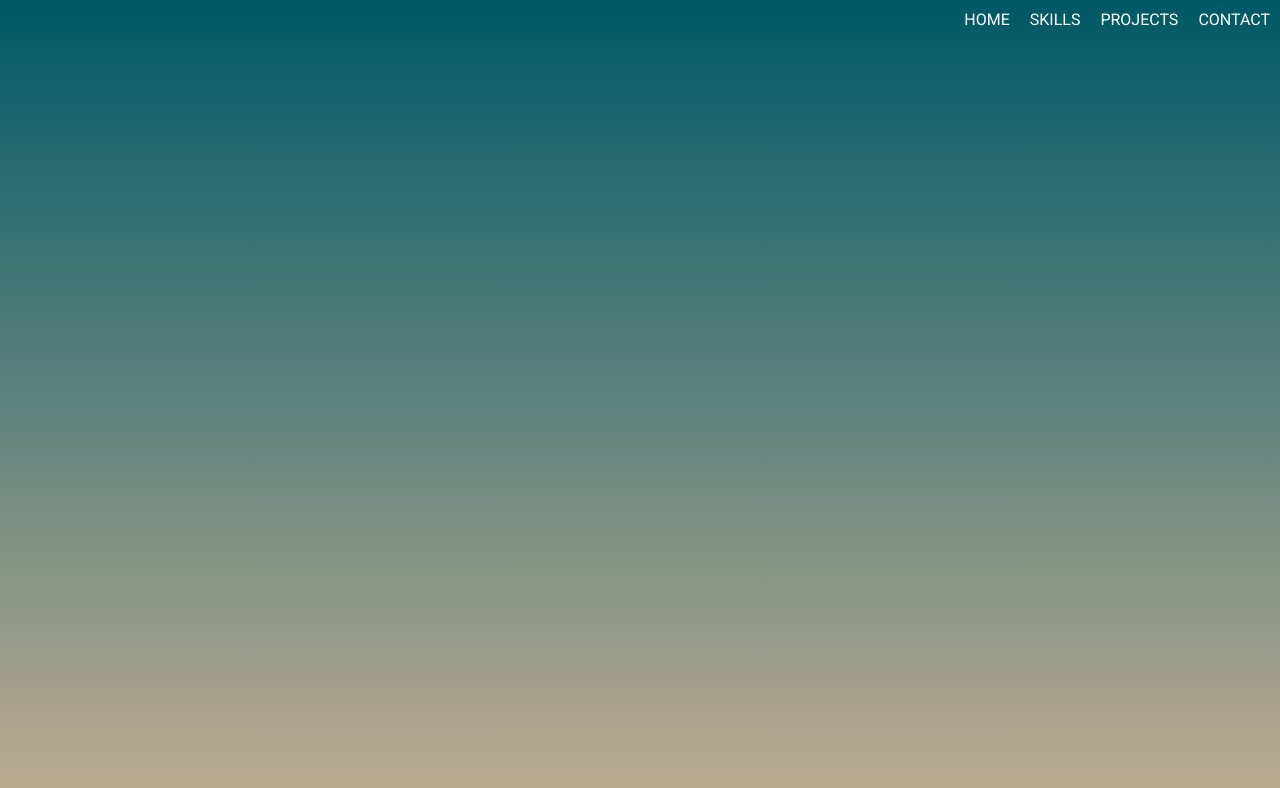
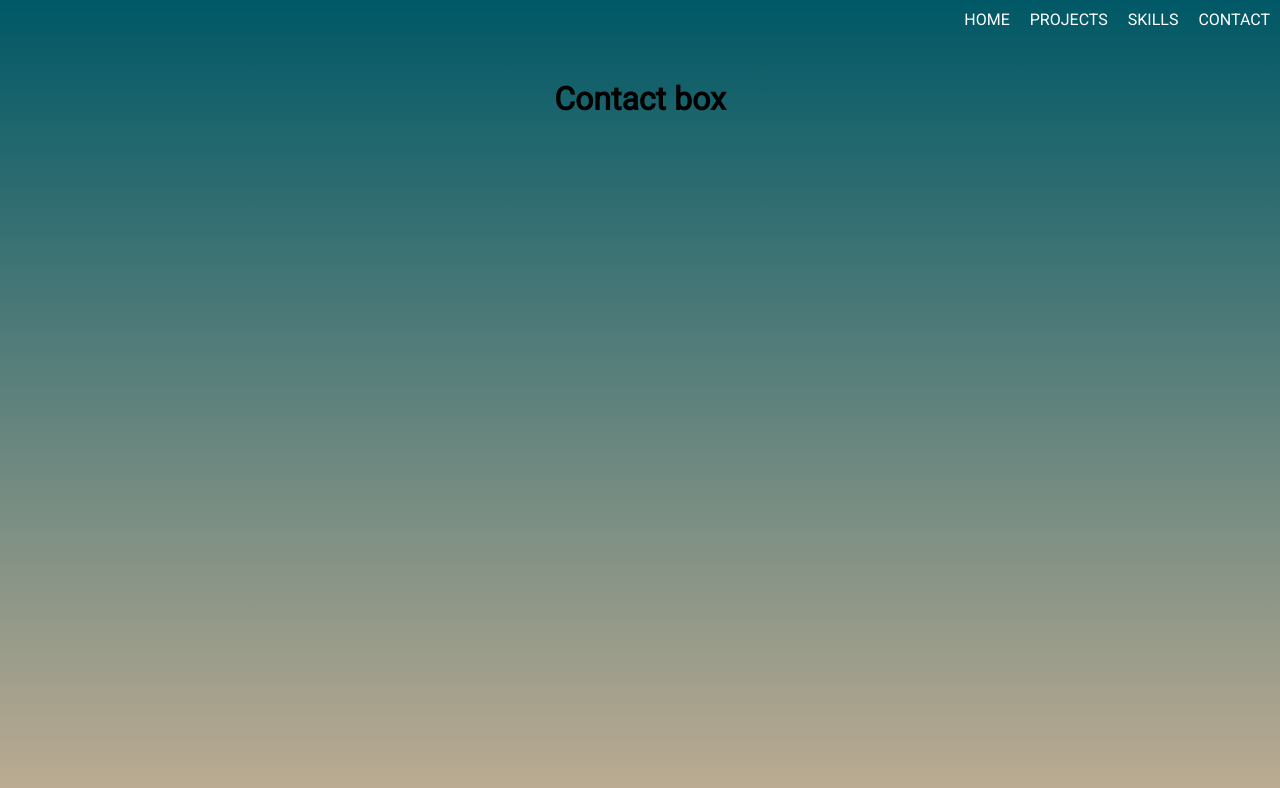
Before and after one commit to krownlesskev/gh-pages-portfolio, a React (Create React App) app: page /contact in a window 1280 px wide. Shown: the top 788 px of the page. Built offline with nearby package versions, Linux system fonts and the light colour scheme.

Commit message:
added new component to routes and updated navbar, created new page component for contact

```diff
--- a/src/App.js
+++ b/src/App.js
@@ -2,6 +2,7 @@ import { BrowserRouter as Router, Routes, Route } from 'react-router-dom';
 import Navbar from './components/navbar/navbar.component';
 import Background from './components/background/background.component';
 import HomePage from './pages/home/home.page';
+import ContactPage from './pages/contact/contact.page';
 
 import './app.styles.scss';
 
@@ -14,6 +15,7 @@ function App() {
       <Background />
       <Routes>
         <Route path='/' element={<HomePage />} />
+        <Route path='/contact' element={<ContactPage />} />
       </Routes>
     </Router>
   );
--- a/src/components/navbar/navbar.component.jsx
+++ b/src/components/navbar/navbar.component.jsx
@@ -6,8 +6,8 @@ const Navbar = () => {
         <nav>
             <ul>
                 <Link className='link' to='/'>HOME</Link>
+                <Link className='link' to='/projects'>PROJECTS</Link>
                 <Link className='link' to='/skills'>SKILLS</Link>
-                <Link className='link' to='/projects'>PROJECTS</Link>
                 <Link className='link' to='/contact'>CONTACT</Link>
             </ul>
         </nav>
--- /dev/null
+++ b/src/pages/contact/contact.page.jsx
@@ -0,0 +1,14 @@
+import './contact.styles.scss';
+
+
+const ContactPage = () => {
+    return (
+        <div className='contact-container'>
+            <div className='contact-box'>
+                <h1>Contact box</h1>
+            </div>
+        </div>
+    );
+};
+
+export default ContactPage;
--- /dev/null
+++ b/src/pages/contact/contact.styles.scss
@@ -0,0 +1,14 @@
+.contact-container {
+    position: absolute;
+    top: 0;
+    height: 100vh;
+    width: 100%;
+    display: flex;
+    flex-direction: column;
+    align-items: center;
+    text-align: center;
+
+    .contact-box {
+        margin: 10vh 0;
+    }
+}
```
